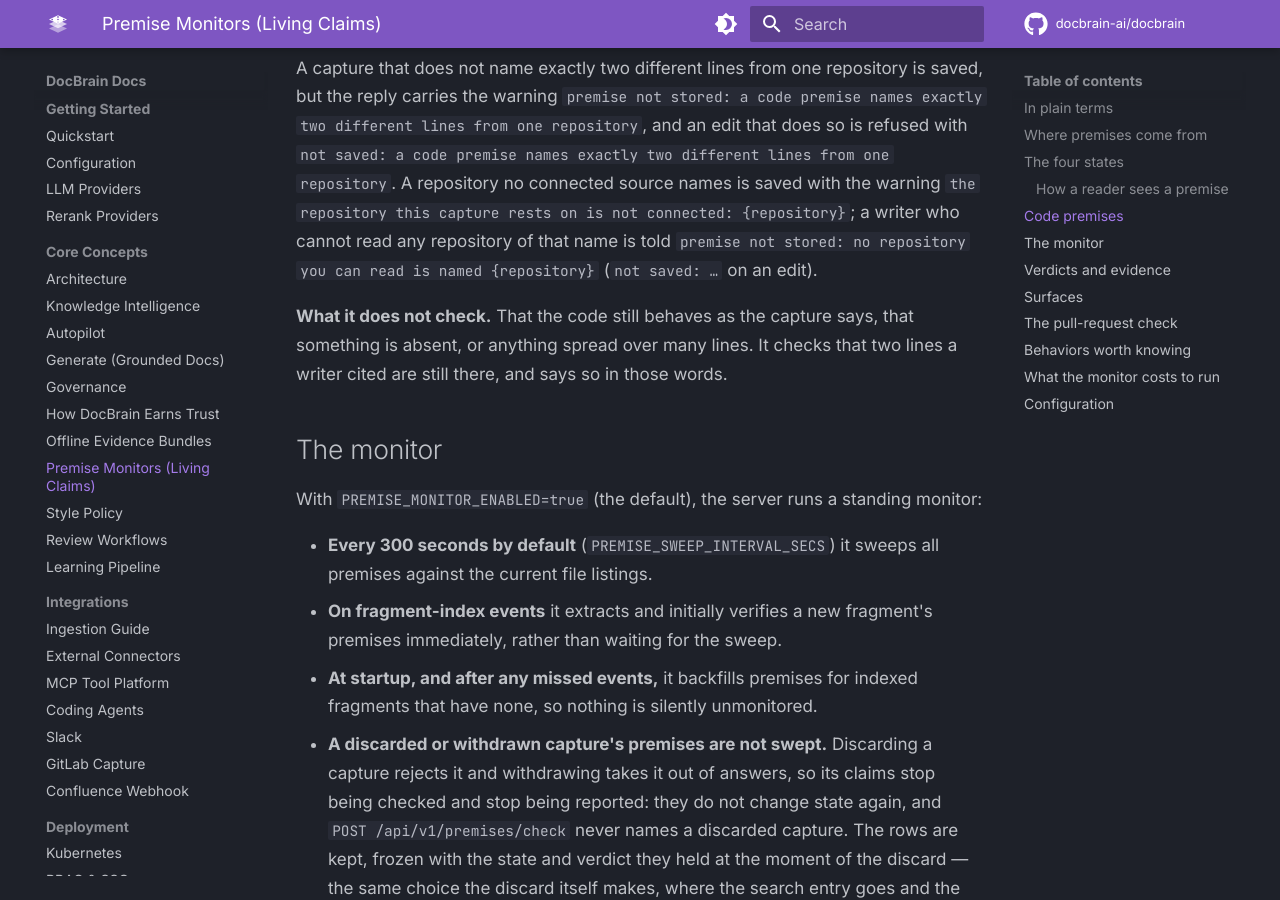
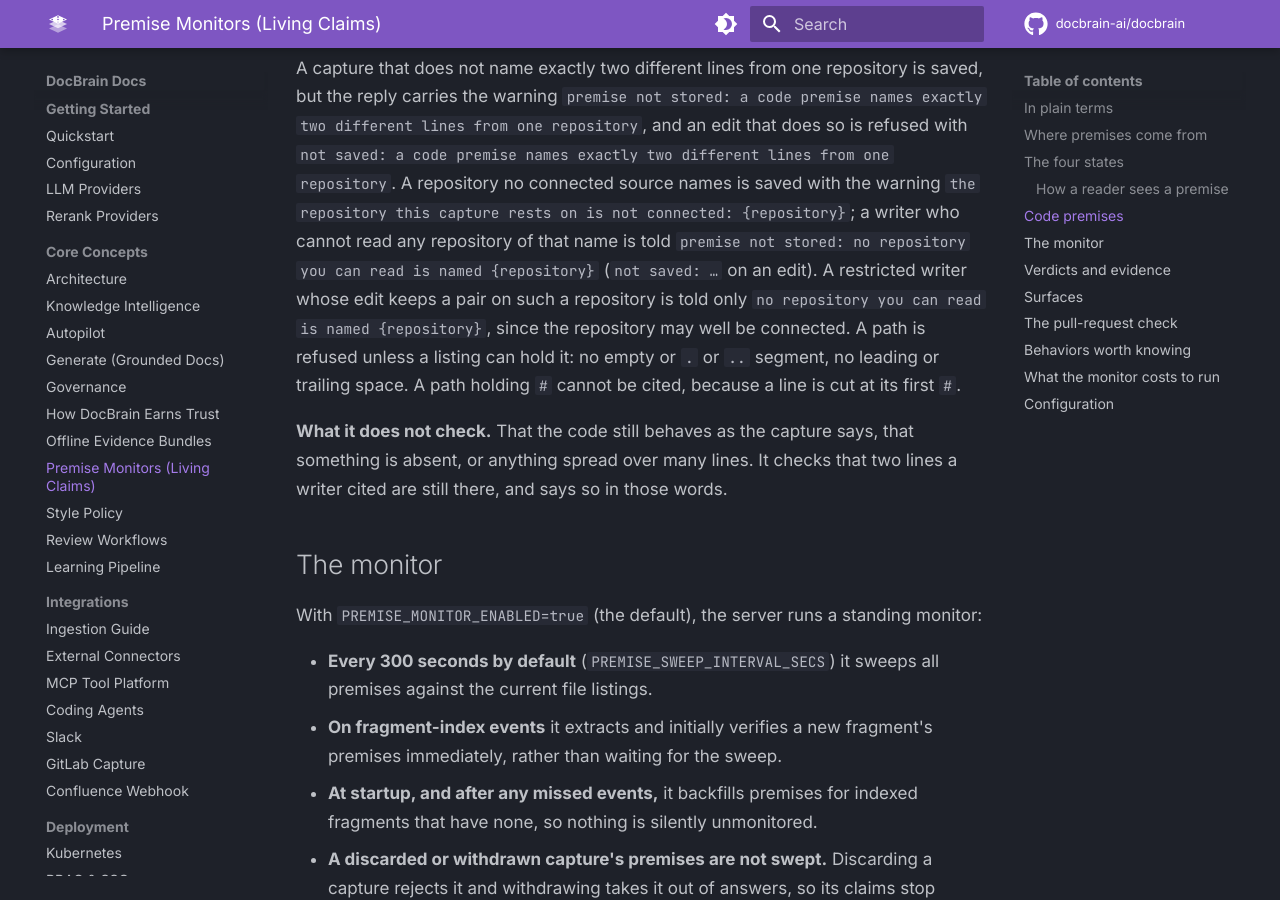
Before and after one commit to docbrain-ai/docbrain, an MkDocs documentation site: the page built from docs/premises.md, in a window 1280 px wide and 900 px high, scrolled down 7601 px. Built offline with MkDocs 1.6.1 and Material for MkDocs 9.7.7, drawn with Linux system fonts in a browser that asks for light colours; comment, search, counter and statistics services are not loaded; some of the changed text lies outside the part shown.

Commit message:
docs: the premises API says what the uncheckable and dormant states list (private b706ca56)

```diff
--- a/docs/premises.md
+++ b/docs/premises.md
@@ -229,7 +229,11 @@
 two different lines from one repository`. A repository no connected source names is saved with the
 warning `the repository this capture rests on is not connected: {repository}`; a writer who cannot
 read any repository of that name is told `premise not stored: no repository you can read is named
-{repository}` (`not saved: …` on an edit).
+{repository}` (`not saved: …` on an edit). A restricted writer whose edit keeps a pair on such a
+repository is told only `no repository you can read is named {repository}`, since the repository
+may well be connected. A path is refused unless a listing can hold it: no empty or `.` or `..`
+segment, no leading or trailing space. A path holding `#` cannot be cited, because a line is cut at
+its first `#`.
 
 **What it does not check.** That the code still behaves as the capture says, that something is
 absent, or anything spread over many lines. It checks that two lines a writer cited are still
@@ -282,7 +286,9 @@
 
 - **Web:** the **Premises** page — broken premises newest-first with verdicts and bases, a
   collapsed Uncheckable section, and monitor health.
-- **API:** `GET /api/v1/premises/broken` (any state via `?state=`, paginated, analyst+),
+- **API:** `GET /api/v1/premises/broken` (any state via `?state=`, paginated, analyst+; `uncheckable` is
+  every premise that reads *Cannot be checked*, stored `uncheckable` or never verified with no connected
+  source to speak to it),
   `GET /api/v1/premises/health` (analyst+), `POST /api/v1/premises/backfill` (admin),
   `POST /api/v1/premises/check` (viewer; the pull-request check below).
 - **Pull requests:** `docbrain check-claims` — see [The pull-request check](#the-pull-request-check).
```
